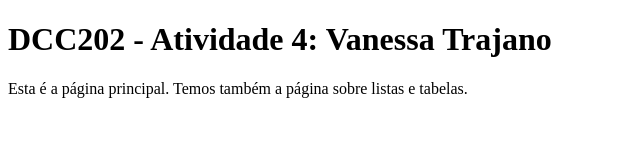
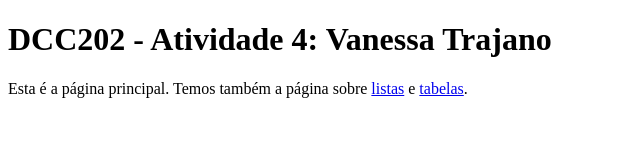
Before and after one commit to ufjf-dcc202/ufjf-dcc202-2023-3-a-atv4-VanessaTrajano, a website: page index.html in a window 1280 px wide. Shown: the whole page, without its empty margins (0-640 px from the left). Drawn offline with Linux system fonts and the light colour scheme.

Commit message:
Adiciona os links no parágrafo do index.html

```diff
--- a/index.html
+++ b/index.html
@@ -8,7 +8,7 @@
 <body>
     <main>
         <h1>DCC202 - Atividade 4: Vanessa Trajano</h1>
-        <p>Esta é a página principal. Temos também a página sobre listas e tabelas.</p>
+        <p>Esta é a página principal. Temos também a página sobre <a href="./listas.html">listas</a> e <a href="./tabelas.html">tabelas</a>.</p>
     </main>
 </body>
 </html>
```
